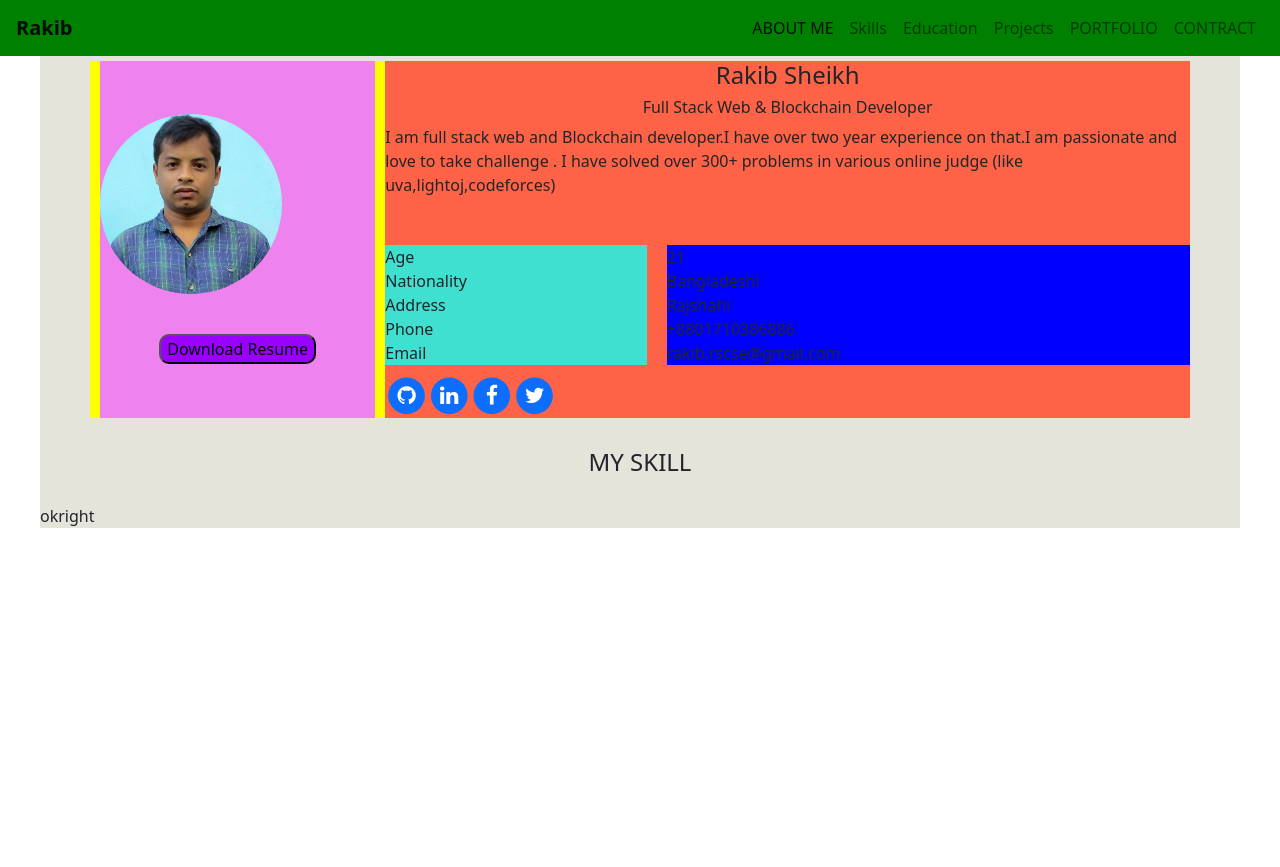
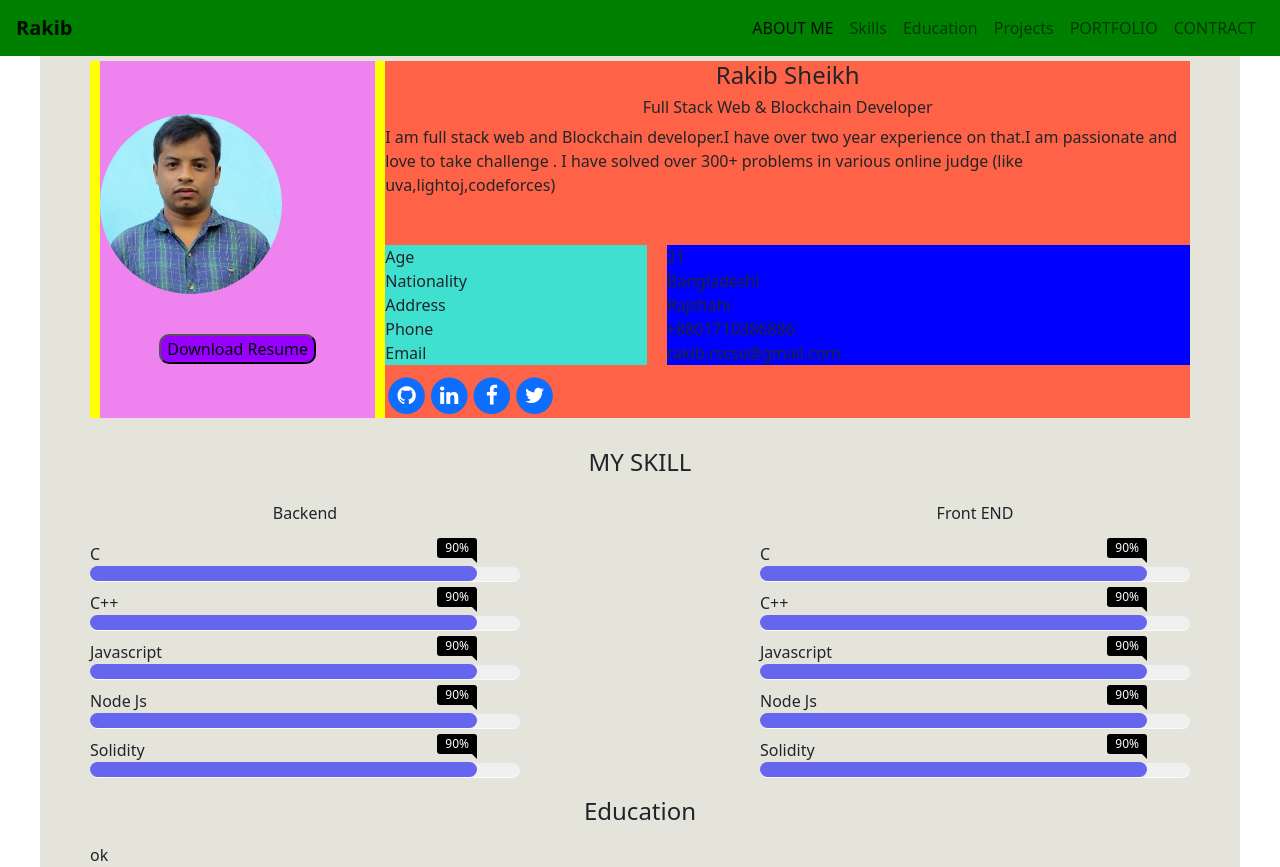
Before and after one commit to Rakib-RS/rakib-rs.github.io, a React (Create React App) app: page / in a window 1280 px wide. Before the commit the page ends 800 px from the top, so only its background shows below. Built offline with nearby package versions, Linux system fonts and the light colour scheme.

Commit message:
MySkills added

```diff
--- a/src/App.js
+++ b/src/App.js
@@ -3,6 +3,7 @@ import Header from "./components/Header";
 import "./App.css";
 import AboutMe from "./components/AboutMe";
 import Skills from "./components/Skills";
+import Education from "./components/Education";
 
 class App extends Component {
   render() {
@@ -12,6 +13,7 @@ class App extends Component {
         <div className="mycontainer">
           <AboutMe />
           <Skills/>
+          <Education/>
         </div>
       </div>
     );
--- /dev/null
+++ b/src/components/Education.css
@@ -0,0 +1,14 @@
+.education{
+    display: flex;
+    flex-direction: column;
+    margin-top: 10px;
+    margin-left: 50px;
+    margin-right: 50px;
+    justify-content: center;
+
+}
+.education h4{
+    text-align: center;
+    padding: 10px 10px;
+
+}
--- /dev/null
+++ b/src/components/Education.js
@@ -0,0 +1,20 @@
+import React from 'react'
+import PropTypes from 'prop-types'
+import './Education.css'
+const Education = props => {
+    return (
+        <div className="education">
+            <h4>Education</h4>
+            <div className="educontainer">
+                ok
+
+            </div>
+        </div>
+    )
+}
+
+Education.propTypes = {
+
+}
+
+export default Education;
--- a/src/components/Skills.css
+++ b/src/components/Skills.css
@@ -1,21 +1,128 @@
-.skills{
+.skills {
   display: flex;
   flex-direction: column;
   margin-top: 10px;
   justify-content: center;
   text-align: center;
+  margin-left: 50px;
+  margin-right: 50px;
 }
-.header{
+.header {
   padding: 20px 10px;
 }
-.skillcontainer{
+.skillcontainer {
   display: flex;
   flex-direction: row;
 }
-.left{
+.left {
   display: flex;
-    width: 50%;
+  flex-direction: column;
+  width: 40%;
+  text-align: left;
 }
-.right{
+.right {
   display: flex;
+  flex-direction: column;
+  margin-left: 240px;
+  text-align: left;
+  width: 40%;
 }
+.left h6 {
+  display: flex;
+  text-align: center;
+}
+.right h6 {
+  display: flex;
+  text-align: center;
+}
+.item {
+  margin-top: 10px;
+}
+.progress-line {
+  height: 15px;
+  width: 100%;
+  background: #f0f0f0;
+  position: relative;
+  transform: scaleX(0);
+  transform-origin: left;
+  border-radius: 15px;
+  box-shadow: inset 0 1px 1px rgba(0, 0, 0, 0.05),
+    0 1px rgba(255, 255, 255, 0.8);
+  animation: animate 1s cubic-bezier(1, 0, 0.5, 1) forwards;
+}
+@keyframes animate {
+  100% {
+    transform: scaleX(1);
+  }
+}
+.progress-line span {
+  height: 100%;
+  position: absolute;
+  border-radius: 10px;
+  transform: scaleX(0);
+  transform-origin: left;
+  background: #6665ee;
+  animation: animate 1s 1s cubic-bezier(1, 0, 0.5, 1) forwards;
+}
+.progress-line.html span {
+  width: 90%;
+}
+.progress-line span::before {
+  position: absolute;
+  content: "";
+  top: -10px;
+  right: 0;
+  height: 0;
+  width: 0;
+  border: 7px solid transparent;
+  border-bottom-width: 0px;
+  border-right-width: 0px;
+  border-top-color: #000;
+  opacity: 0;
+  animation: showText2 0.5s 1.5s linear forwards;
+}
+
+.progress-line span::after {
+  position: absolute;
+  top: -28px;
+  right: 0;
+  font-weight: 500;
+  background: #000;
+  color: #fff;
+  padding: 1px 8px;
+  font-size: 12px;
+  border-radius: 3px;
+  opacity: 0;
+  animation: showText2 0.5s 1.5s linear forwards;
+}
+@keyframes showText2 {
+  100% {
+    opacity: 1;
+  }
+}
+.progress-line.html span::after {
+  content: "90%";
+}
+.line {
+  text-align: right; /* Right-align text */
+  padding-top: 5px; /* Add top padding */
+  padding-bottom: 5px; /* Add bottom padding */
+  color: white; /* White text color */
+  border-radius: 5px;
+}
+.bar .progress-line.html span {
+  width: 90%;
+}
+@media (max-width: 768px) {
+  .skillcontainer {
+    display: flex;
+    flex-direction: column;
+  }
+  .left {
+    width: 100%;
+  }
+  .right {
+    margin-left: 0;
+    width: 100%;
+  }
+}
--- a/src/components/Skills.js
+++ b/src/components/Skills.js
@@ -1,26 +1,84 @@
-import React from 'react'
-import PropTypes from 'prop-types'
-import './Skills.css';
-const Skills = props => {
+import React from "react";
+import PropTypes from "prop-types";
+import "./Skills.css";
+const Skills = (props) => {
   return (
     <div className="skills">
       <span className="header">
         <h4>MY SKILL</h4>
       </span>
-            <div className='skillcontainer'>
-               <div>
-                   ok
+      <div className="skillcontainer">
+        <div className="left">
+          <h6>Backend</h6>
+          <div className="item">
+            C
+            <div class="progress-line html">
+              <span></span>
             </div>
-               <div>
-                   right
+          </div>
+          <div className="item">
+            C++
+            <div class="progress-line html">
+              <span></span>
+            </div>
+          </div>
+          <div className="item">
+            Javascript
+            <div class="progress-line html">
+              <span></span>
+            </div>
+          </div>
+          <div className="item">
+            Node Js
+            <div class="progress-line html">
+              <span></span>
+            </div>
+          </div>
+          <div className="item">
+            Solidity
+            <div class="progress-line html">
+              <span></span>
             </div>
           </div>
         </div>
-    )
-}
+        <div className="right">
+          <h6>Front END</h6>
+          <div className="item">
+            C
+            <div class="progress-line html">
+              <span></span>
+            </div>
+          </div>
+          <div className="item">
+            C++
+            <div class="progress-line html">
+              <span></span>
+            </div>
+          </div>
+          <div className="item">
+            Javascript
+            <div class="progress-line html">
+              <span></span>
+            </div>
+          </div>
+          <div className="item">
+            Node Js
+            <div class="progress-line html">
+              <span></span>
+            </div>
+          </div>
+          <div className="item">
+            Solidity
+            <div class="progress-line html">
+              <span></span>
+            </div>
+          </div>
+        </div>
+      </div>
+    </div>
+  );
+};
 
-Skills.propTypes = {
-
-}
+Skills.propTypes = {};
 
 export default Skills;
```
Lines whose indentation alone changed are shown as unchanged.
